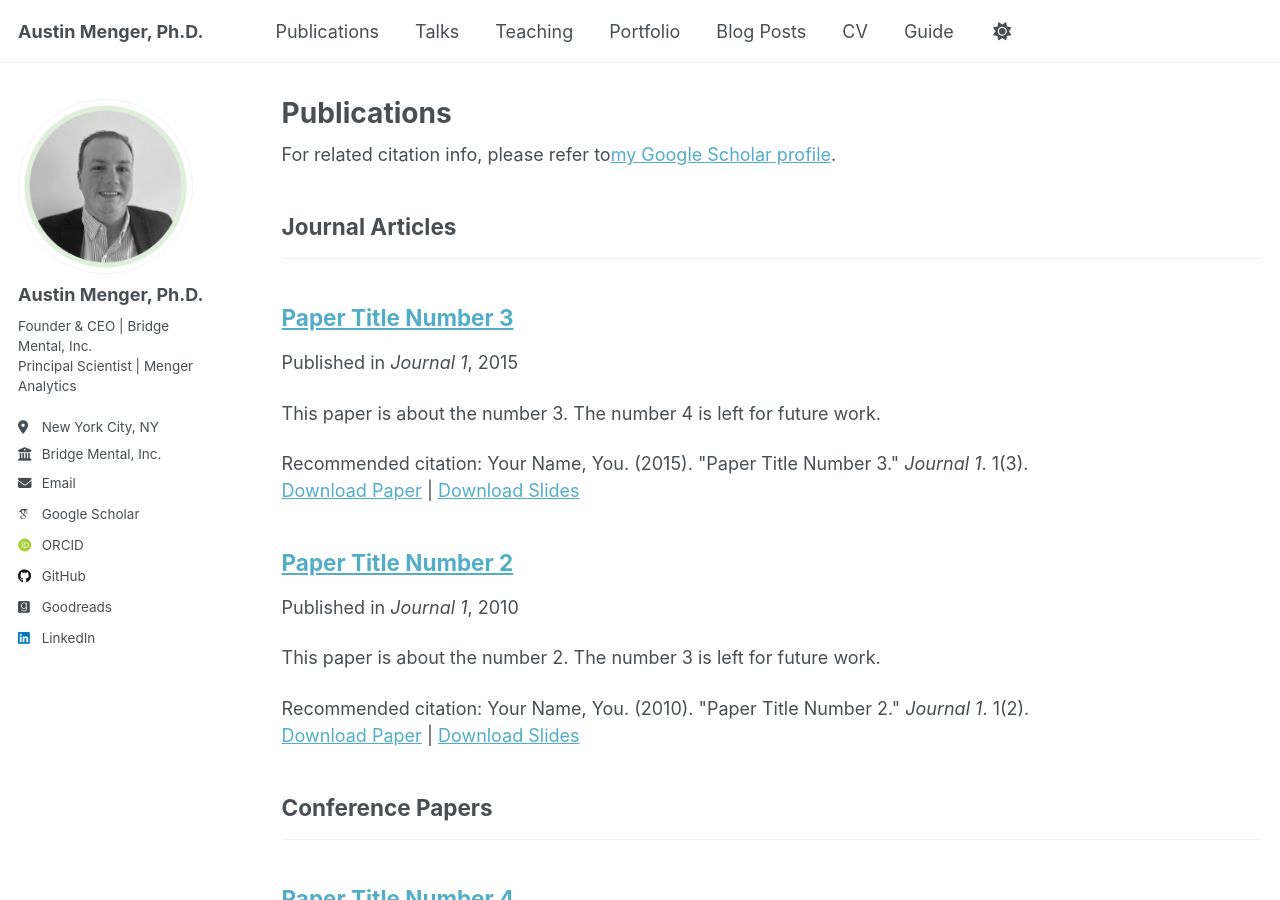
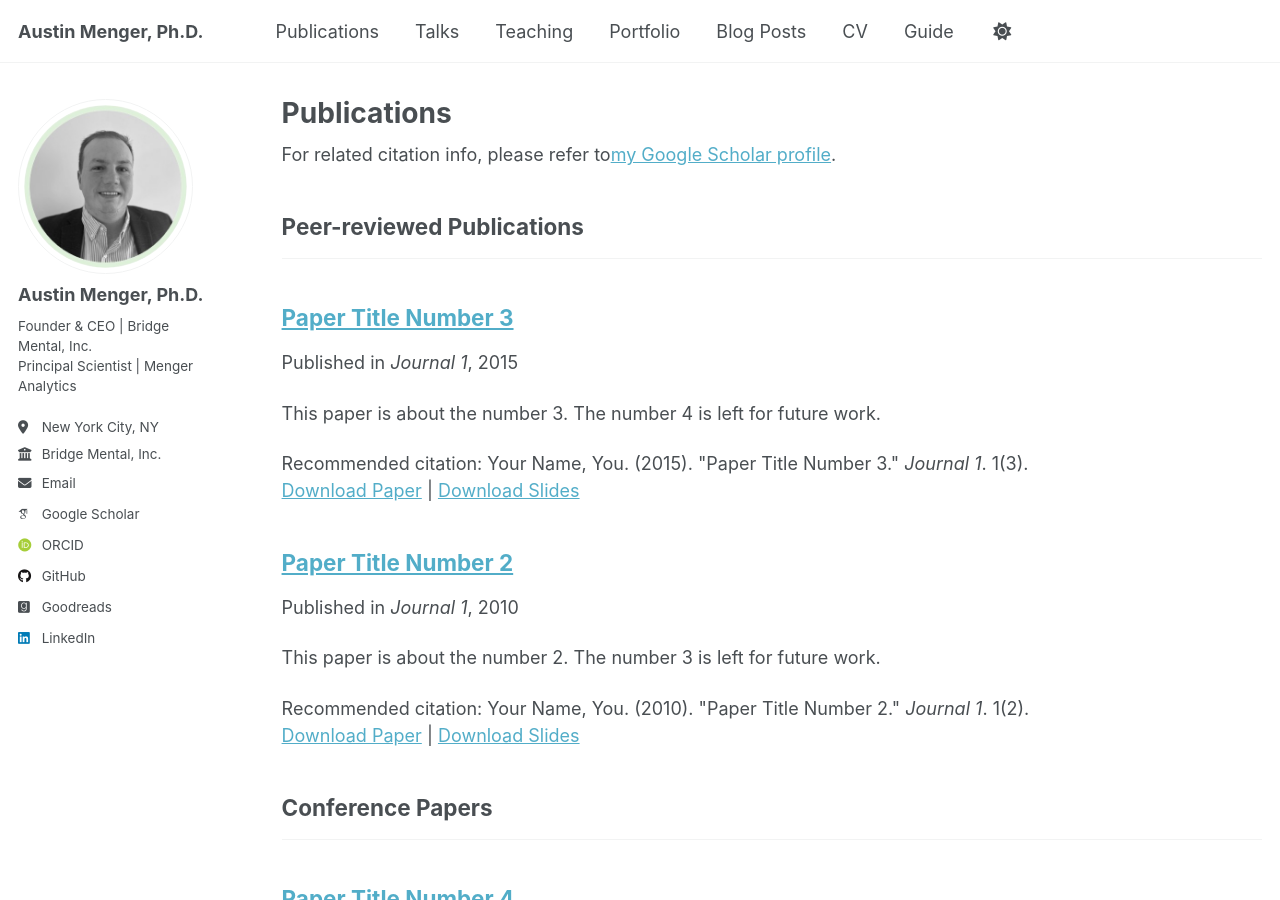
Before and after one commit to austinmenger/austinmenger.github.io, a Jekyll site: the page built from _pages/publications.html, in a window 1280 px wide and 900 px high. Built offline with Jekyll 4.4.1, drawn with Linux system fonts in a browser that asks for light colours; some web fonts are replaced; a file with an impossible date is left out.

Commit message:
Update _config.yml

```diff
--- a/_config.yml
+++ b/_config.yml
@@ -88,7 +88,7 @@ publication_category:
   books:
     title: 'Books'
   manuscripts:
-    title: 'Journal Articles'
+    title: 'Peer-reviewed Publications'
   conferences:
     title: 'Conference Papers'
 
```
